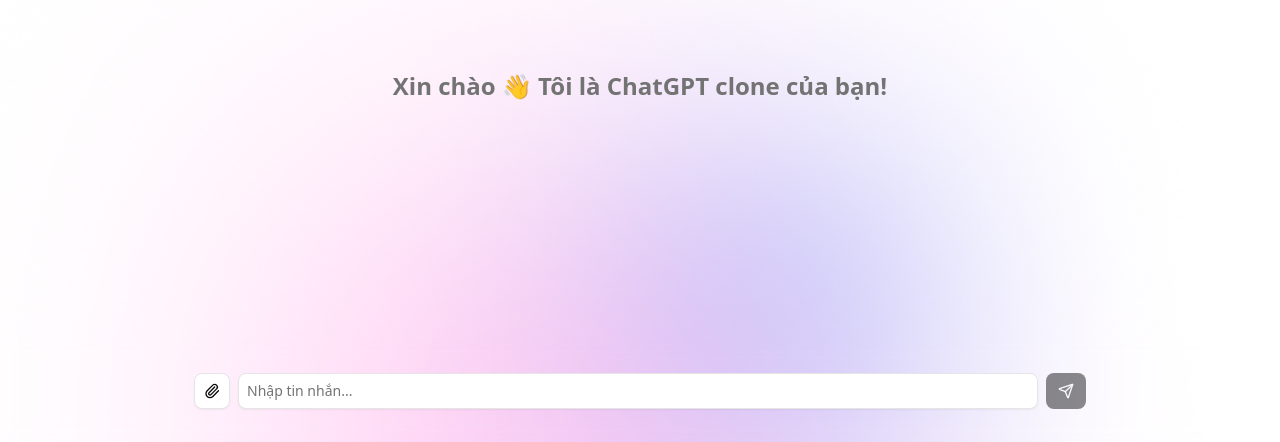
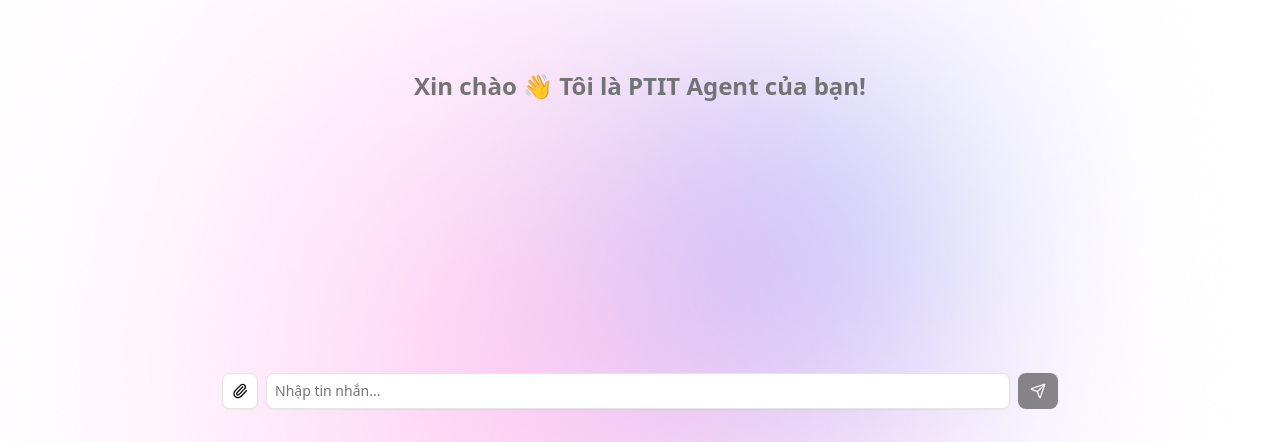
Before and after one commit to HGNGUYEN4869/PTIT-Agent, a Next.js app: page / in a window 1280 px wide. Shown: the part 591-1033 px from the top of the page. Built offline with nearby package versions, Linux system fonts and the light colour scheme.

Commit message:
style: style button file

```diff
--- a/app/globals.css
+++ b/app/globals.css
@@ -121,7 +121,7 @@
   }
 }
 
-textarea {
+.content-wrap, textarea {
   scrollbar-width: none; /* Firefox */
   -ms-overflow-style: none; /* Internet Explorer 10+ */
 }
@@ -129,3 +129,7 @@
 textarea::-webkit-scrollbar {
   display: none; /* Chrome, Safari, Edge */
 }
+
+.content-wrap::-webkit-scrollbar {
+  display: none; /* Chrome, Safari, Edge */
+}
--- a/app/layout.tsx
+++ b/app/layout.tsx
@@ -32,14 +32,14 @@
       >
         <SidebarProvider defaultOpen>
           <AppSidebar />
-            <div className="flex flex-col w-full h-screen">
+            <div className="flex flex-col w-full h-screen bg-[url('/frame-background.png')] bg-cover">
               <div className="p-4 text-lg font-semibold border-b">
                 <SidebarTrigger>
                   <X className="w-5 h-5" />
                 </SidebarTrigger>
                 <span className="ml-2">PTIT Agent</span>
               </div>
-              <div className="flex-1">{children}</div>
+              <div className="flex-1 overflow-y-auto content-wrap">{children}</div>
             </div>
         </SidebarProvider>
       </body>
--- a/app/page.tsx
+++ b/app/page.tsx
@@ -93,10 +93,10 @@
   }, [messages, loading]);
 
   return (
-    <div className=" relative flex flex-col h-full bg-[url('/frame-background.png')] bg-cover">
+    <div className="relative flex flex-col h-full overflow-y-scroll bg-transparent content-wrap">
       {messages.length === 0 && (
-        <div className="absolute text-2xl font-semibold text-center transform -translate-x-1/2 -translate-y-1/2 pointer-events-none select-none top-1/2 left-1/2 text-muted-foreground z-3">
-          Xin chào 👋 Tôi là ChatGPT clone của bạn!
+        <div className="absolute text-2xl font-semibold text-center transform -translate-x-1/2 -translate-y-1/2 bg-transparent pointer-events-none select-none top-1/2 left-1/2 text-muted-foreground z-3">
+          Xin chào 👋 Tôi là PTIT Agent của bạn!
         </div>
       )}
       {successUpload && (
@@ -107,7 +107,7 @@
       )}
 
       {/* 👉 CHỈ phần này cuộn */}
-      <div className="flex-1 p-4 overflow-y-auto">
+      <div className="flex-1 pt-4 pb-40 overflow-y-auto px-72">
         <div className="flex flex-col w-full gap-4">
           {messages.map((m) => (
             <ChatMessage key={m.id} role={m.role} content={m.content} />
@@ -118,7 +118,7 @@
       </div>
 
       {/* 👇 Giữ cố định input ở đáy */}
-      <div className="absolute z-10 w-full p-4 mb-1 bg-transparent backdrop-blur-sm -bottom-0">
+      <div className="absolute z-10 w-full p-4 mb-1 bg-transparent -bottom-0 left-1/2 -translate-x-1/2 max-w-[900px]">
         <ChatInput onSend={handleSend} disabled={loading} />
       </div>
     </div>
--- a/components/component/ChatInput.tsx
+++ b/components/component/ChatInput.tsx
@@ -47,7 +47,7 @@
       {/* Nút upload file */}
       <div className="relative">
         <Button type="button" variant="outline" size="icon" disabled={disabled} className="p-2">
-          <Paperclip className="w-4 h-4" />
+          <Paperclip className="w-6 h-6" />
           <input
             type="file"
             className="absolute inset-0 h-full opacity-0 cursor-pointer"
@@ -59,7 +59,7 @@
 
       {/* Hiển thị tên file khi chọn */}
       {file && (
-        <div className="flex items-center h-full gap-2 px-2 text-sm border rounded-md text-muted-foreground bg-background">
+        <div className="flex items-center gap-2 px-2 py-1.5 text-sm border rounded-md text-muted-foreground bg-background">
           <span className="truncate max-w-[50px]">{file.name}</span>
           <button
             type="button"
@@ -78,7 +78,7 @@
         onChange={(e) => setInput(e.target.value)}
         disabled={disabled}
         // IMPORTANT: override padding/line-height mặc định component (dùng ! để chắc chắn)
-        className="flex-1 bg-background max-w-[800px] resize-none min-h-[36px] h-auto !p-2 !leading-[18px]"
+        className="flex-1 bg-background max-w-[800px] resize-none min-h-[36px] h-full !p-2 !leading-[18px]"
         onKeyDown={handleEnter}
         onInput={(e) => {
           const target = e.target as HTMLTextAreaElement;
@@ -92,7 +92,7 @@
       />
 
       {/* Gửi */}
-      <Button type="submit" disabled={disabled || (!input.trim() && !file)}>
+      <Button type="submit" disabled={disabled || (!input.trim() && !file)} className="p-2">
         <Send className="w-6 h-6" />
       </Button>
     </form>
```
